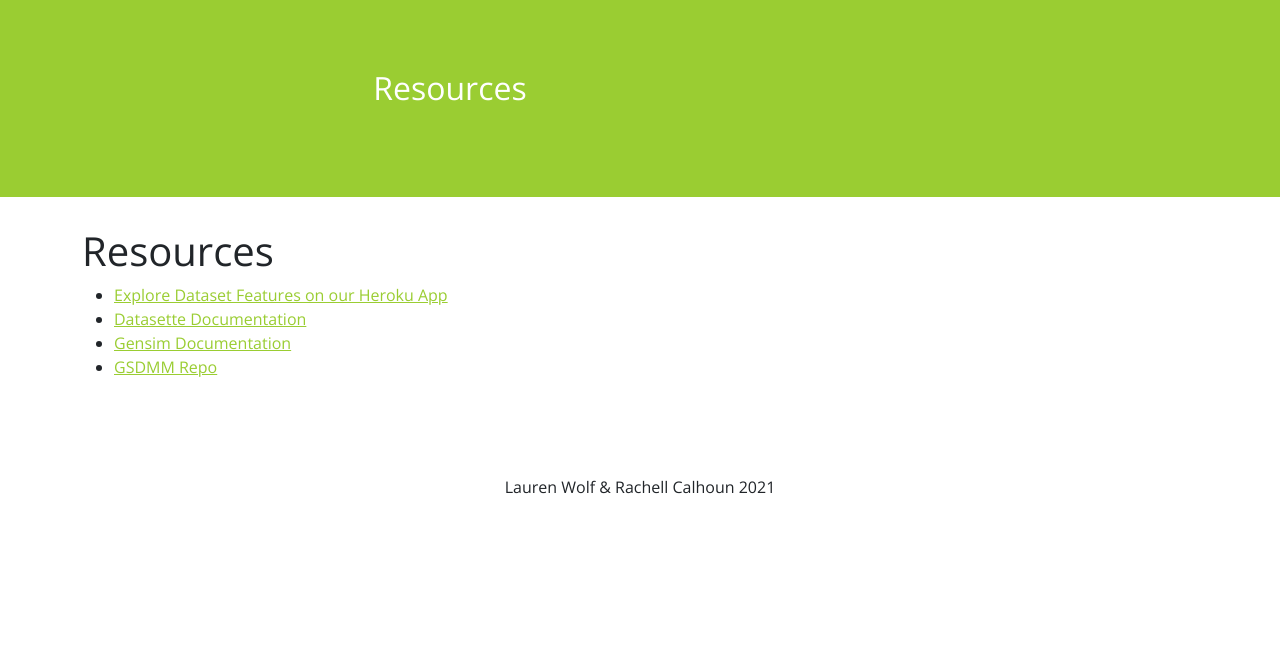
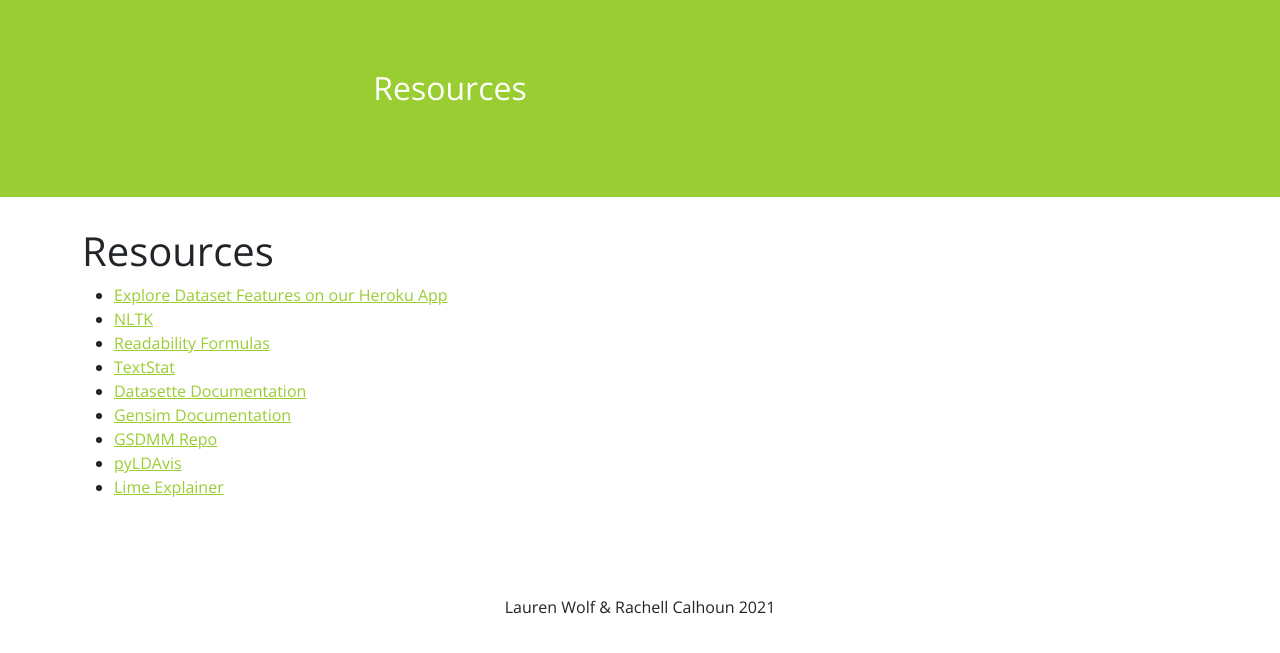
Before and after one commit to RachellCalhoun/text-prediction-app, a Django app: page /resources/ in a window 1280 px wide. Shown: the part 74-727 px from the top of the page. Run offline with Django 3.2, Linux system fonts and the light colour scheme.

Commit message:
add resources

```diff
--- a/textprediction/predict/templates/predict/resources.html
+++ b/textprediction/predict/templates/predict/resources.html
@@ -8,11 +8,16 @@
 <h1>Resources</h1>
 <ul>
 
-    <li><a href="https://supervised-text-readability.herokuapp.com/supervised_cleaned/supervised_readability">Explore Dataset Features on our Heroku App</a></li>
+<li><a href="https://supervised-text-readability.herokuapp.com/supervised_cleaned/supervised_readability">Explore Dataset Features on our Heroku App</a></li>
+<li><a href="https://www.nltk.org/index.html">NLTK</a></li>
+<li><a href="https://readabilityformulas.com">Readability Formulas</a></li>
+<li><a href="https://pypi.org/project/textstat/">TextStat</a></li>
 
 <li><a href="https://datasette.io/">Datasette Documentation</a> </li>
 <li><a href="https://radimrehurek.com/gensim/auto_examples/index.html">Gensim Documentation</a> </li>
 <li><a href="https://github.com/rwalk/gsdmm">GSDMM Repo</a> </li>
+<li><a href="https://github.com/bmabey/pyLDAvis">pyLDAvis</a></li>
+<li><a href="https://github.com/marcotcr/lime">Lime Explainer</a></li>
 
 </ul>
 {% endblock content %}
```
